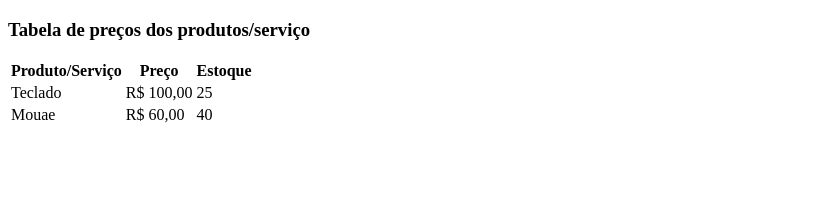
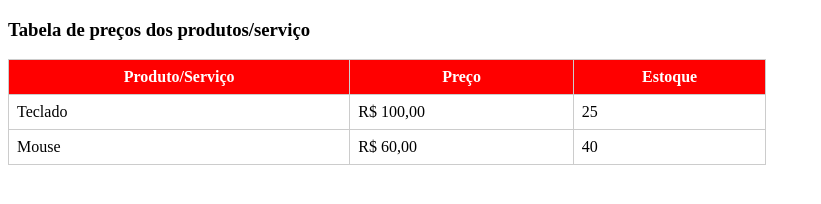
Before and after one commit to Guilherme-gvs122/html-aula2, a plain HTML site: page index.html in a window 1280 px wide. Shown: the whole page, without its empty margins (0-821 px from the left). Drawn offline with Linux system fonts and the light colour scheme.

Commit message:
Adicionando o css para a tabela

```diff
--- a/index.html
+++ b/index.html
@@ -5,6 +5,7 @@
     <meta charset="UTF-8">
     <meta name="viewport" content="width=device-width, initial-scale=1.0">
     <title>Document</title>
+    <link rel="stylesheet" href="style.css">
 </head>
 
 <body>
@@ -25,7 +26,7 @@
                 <td>25</td>
             </tr>
             <tr>
-                <td>Mouae</td>
+                <td>Mouse</td>
                 <td>R$ 60,00</td>
                 <td>40</td>
             </tr>
--- /dev/null
+++ b/style.css
@@ -0,0 +1,12 @@
+table {
+    border-collapse: collapse;
+    width: 60%;
+}
+th, td {
+    border: 1px solid #ccc;
+    padding: 8px;
+}
+th {
+    background-color: #ff0000;
+    color: white;
+}
```
